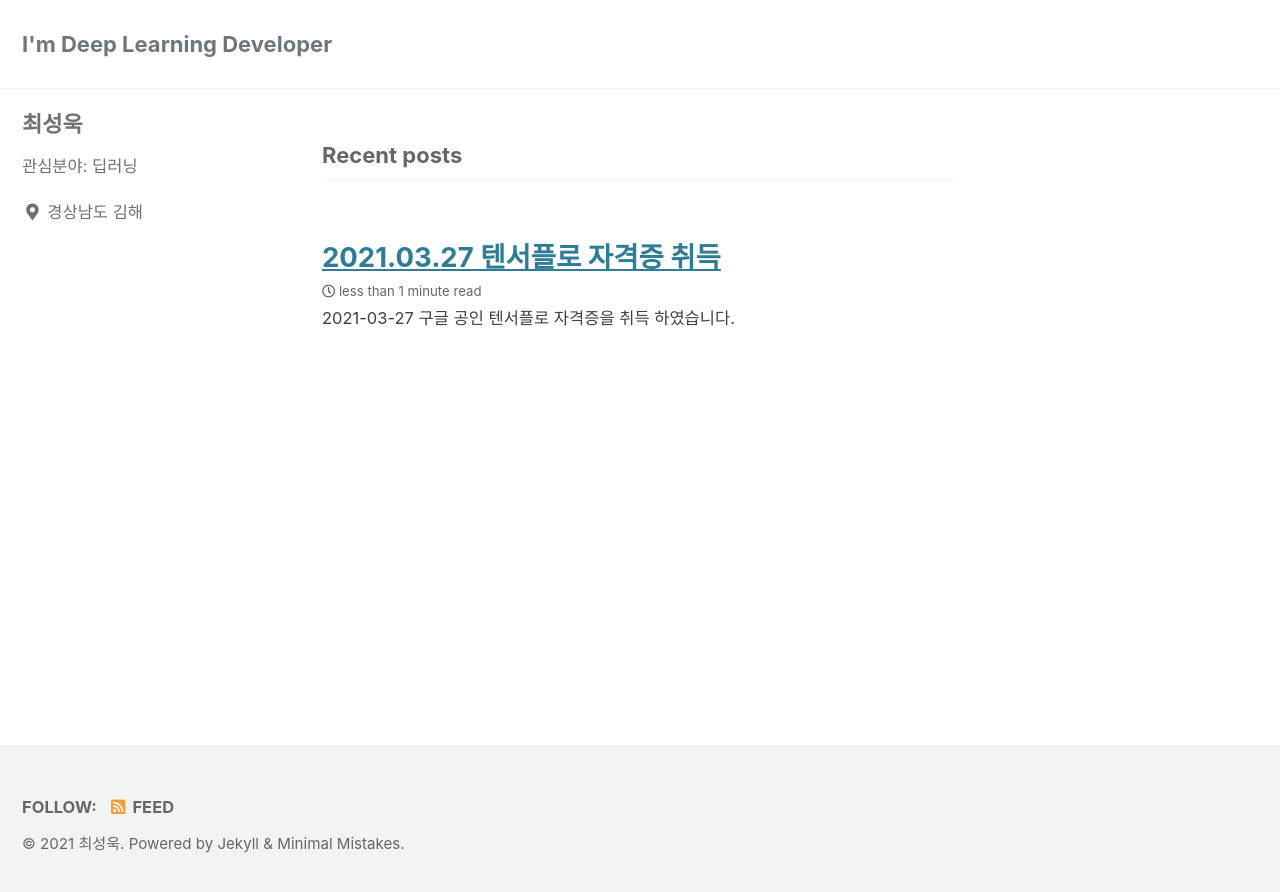
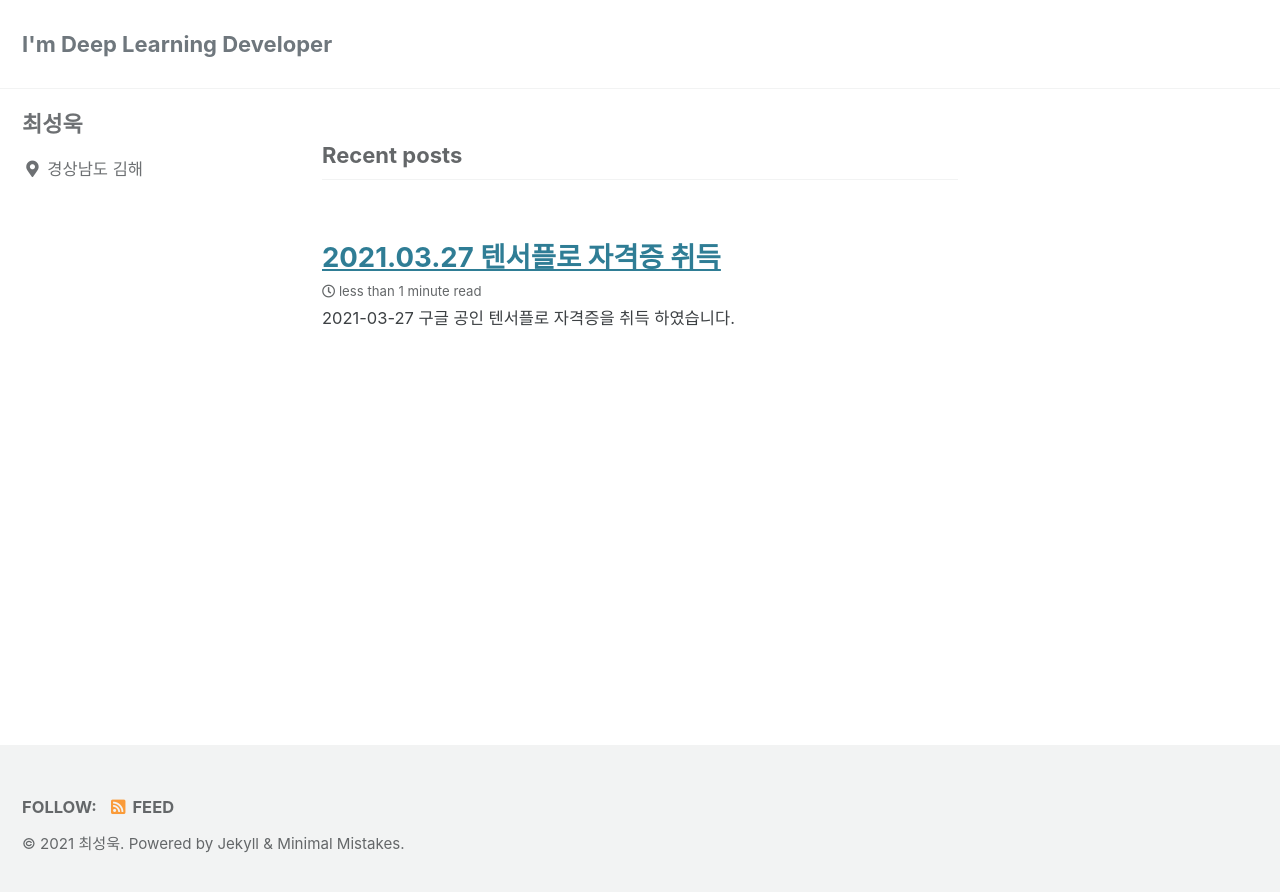
Before and after one commit to cswook96/cswook96.github.io, a Jekyll site: the page built from index.html, in a window 1280 px wide. Shown: the top 892 px of the page. Built offline with Jekyll 4.4.1, drawn with Linux system fonts in a browser that asks for light colours; cached includes are drawn as plain includes; the list of posts is cut into pages by our own code.

Commit message:
Update _config.yml

```diff
--- a/_config.yml
+++ b/_config.yml
@@ -96,7 +96,7 @@ analytics:
 author:
   name             : "최성욱"
   avatar           : # path of avatar image, e.g. "/assets/images/bio-photo.jpg"
-  bio              : "관심분야: 딥러닝 "
+  bio              : ""
   location         : "경상남도 김해"
   email            :
   links:
```
